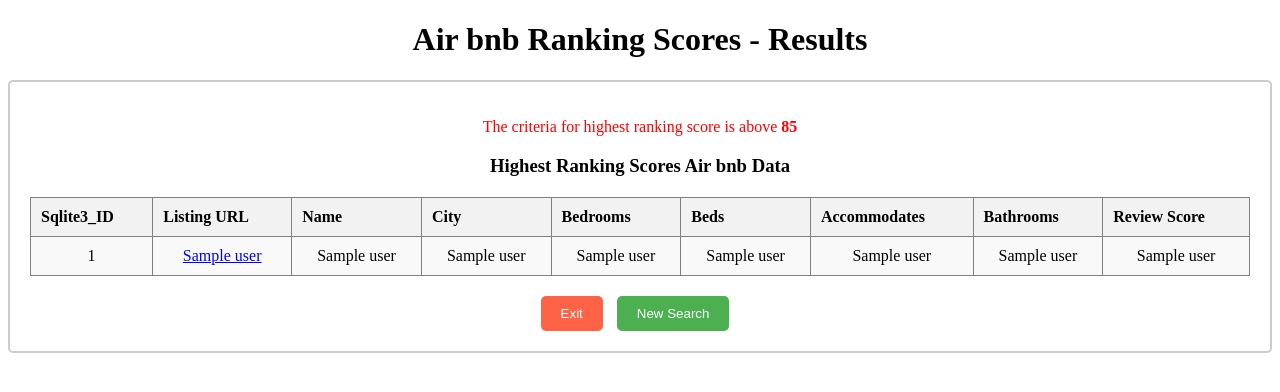
After one commit to cell32/air-bnb-test, a Flask app: template src/templates/dmodified.html in a window 1280 px wide. The commit adds this page. Shown: the top 392 px of the page. Run offline with Flask 3, Linux system fonts and the light colour scheme; the template is opened without the code that fills it: most values are stand-ins (such as "Sample title", 1, 10 or a date in 2020); parts of the project's set-up code (start-up, migrations or seed data) failed here and were passed over.

Commit message:
Working app, completed all css styling and data manipuilation thorugh data_modifier.py which was added to the project

```diff
--- a/scripts/data_collector.py
+++ b/scripts/data_collector.py
@@ -19,7 +19,8 @@
         collection_name = "listingsAndReviews"
 
         # Connect to MongoDB Atlas
-        client = MongoClient(connection_string)
+        # client = MongoClient("MONGODB_URI")
+        client = MongoClient("mongodb+srv://cell32:OJzViDMsp75xYXVt@cluster0.fz0r2ef.mongodb.net/?retryWrites=true&w=majority")
         db = client[database_name]
         collection = db[collection_name]
 
--- a/src/app.py
+++ b/src/app.py
@@ -1,12 +1,23 @@
 #!/usr/bin/env python3
 
 import os
-from flask import Flask, redirect, render_template, request, url_for
+from flask import Flask, redirect, render_template, request, url_for, session
 from scripts.data_collector import retrieve_airbnb_data
+from scripts.data_modifier import see_highest_ranking_data
 from flask_sqlalchemy import SQLAlchemy
 from bson.decimal128 import Decimal128
+from dotenv import load_dotenv
+
+load_dotenv()
 
 app = Flask(__name__)
+
+# Setting up secret key to use session variables and use 'country' input value to be used in another route
+session_secret_key_str = os.getenv('session_secret_key')
+session_secret_key_bytes = session_secret_key_str.encode('utf-8')
+
+app.secret_key = session_secret_key_bytes
+
 
 app.config['SQLALCHEMY_DATABASE_URI'] = 'sqlite:///Users.sqlite3'
 app.config['SQLALCHEMY_TRACK_MODIFICATIONS'] = False
@@ -16,14 +27,15 @@
 # Define the Users  model
 class Users(db.Model):
     __tablename__ = 'Users'
-    id = db.Column("User_ID", db.Integer, primary_key=True)
-    listing_url = db.Column(db.String(255))
-    name = db.Column(db.String(255))
-    city = db.Column(db.String(255))
-    bedrooms = db.Column(db.Integer)
-    beds = db.Column(db.Integer)
-    accommodates = db.Column(db.Integer)
-    bathrooms = db.Column(db.Numeric, nullable=True, default=None)
+    id=db.Column("User_ID", db.Integer, primary_key=True)
+    listing_url=db.Column(db.String(255))
+    name=db.Column(db.String(255))
+    city=db.Column(db.String(255))
+    bedrooms=db.Column(db.Integer)
+    beds=db.Column(db.Integer)
+    accommodates=db.Column(db.Integer)
+    bathrooms=db.Column(db.Numeric, nullable=True, default=None)
+    review_score=db.Column(db.Integer)
 
 # Create all tables if they do not exist
 with app.app_context():
@@ -53,6 +65,7 @@
 def retrieve_data():
     num_bedrooms = request.form.get("num_bedrooms", 0)
     country = request.form.get("country", "")
+    session['country'] = country  # Store country in session variables. secret key is needed to use session.
 
     # Call the function from data_collector.py
     result = retrieve_airbnb_data(num_bedrooms, country)
@@ -69,11 +82,12 @@
         user = Users(
             listing_url=item.get('listing_url', ''),
             name=item.get('name', ''),
-            city=item.get('city', ''),
+            city=item.get('address', {}).get('suburb', ''),
             bedrooms=item.get('bedrooms', 0),
             beds=item.get('beds', 0),
             accommodates=item.get('accommodates', 0),
-            bathrooms=item.get('bathrooms', 0.0)
+            bathrooms=item.get('bathrooms', 0.0),
+            review_score=item.get('review_scores', {}).get('review_scores_rating', 0)
         )
         db.session.add(user)
 
@@ -83,6 +97,18 @@
     # You can do something with the result, like passing it to a template
     return render_template("result.html", result=result, country=country)
 
+@app.route('/see_highest_ranking', methods=['POST'])
+def see_highest_ranking():
+    country =  session.get('country')
+    try:
+        # Call the function from data_modifier.py
+        filtered_rows = see_highest_ranking_data()
+
+        return render_template("dmodified.html", highest_rankings=filtered_rows, country=country)
+
+    except Exception as e:
+        print("Exception during see_highest_ranking_route:", e)
+        return "An error occurred"
 
 if __name__ == "__main__":
     app.run(debug=True, use_reloader=True)
--- a/src/static/choices.css
+++ b/src/static/choices.css
@@ -3,6 +3,12 @@
 body {
     font-family: Arial, sans-serif;
     background-color: #f4f4f4;
+    text-align: center;
+}
+
+.choices-test {
+    width:800px;
+    margin: auto;
     text-align: center;
 }
 .choices-container {
--- a/src/static/result.css
+++ b/src/static/result.css
@@ -5,12 +5,13 @@
 }
 
 /* Center the h4 tag */
-.result-container h4 {
+/* .result-container h4 {
     text-align: center;
-}
+} */
 
 /* Style for the result container */
 .result-container {
+    text-align: center;
     margin-top: 20px;
     border: 2px solid #ccc;
     border-radius: 5px;
@@ -73,7 +74,26 @@
     margin-right: 10px;
 }
 
-/* Center the buttons horizontally */
-.result-buttons {
+.highest-rankin-score-button {
+    background-color: #4caf50;
+    color: white;
+    padding: 10px 20px;
+    border: none;
+    border-radius: 5px;
+    text-decoration: none;
+    cursor: pointer;
+    margin-top: 20px;
+    margin-right: 10px;
+}
+
+.result-buttons-container {
     align-items: center;
 }
+
+.ranking-buttons-container {
+    align-items: center;
+}
+
+.ranking-page-buttons {
+    align-items: center;
+}
--- /dev/null
+++ b/src/templates/dmodified.html
@@ -0,0 +1,59 @@
+<!-- dmodified.html -->
+
+<!DOCTYPE html>
+<html lang="en">
+<head>
+    <meta charset="UTF-8">
+    <meta name="viewport" content="width=device-width, initial-scale=1.0">
+    <link rel="stylesheet" href="{{ url_for('static', filename='result.css') }}">
+    <div class="title">
+        <h1>Air bnb Ranking Scores - Results</h1>
+    </div>
+</head>
+<body>
+    <div class="result-container">
+        <p style="color: red">The criteria for highest ranking score is above <strong>85</strong></p>
+        <h3>Highest Ranking Scores Air bnb Data</h3>
+        <table border="1">
+            <tr>
+                <th>Sqlite3_ID</th>
+                <th>Listing URL</th>
+                <th>Name</th>
+                <th>City</th>
+                <th>Bedrooms</th>
+                <th>Beds</th>
+                <th>Accommodates</th>
+                <th>Bathrooms</th>
+                <th>Review Score</th>
+            </tr>
+            {% for user in highest_rankings %}
+            <tr>
+                <td>{{ user[0] }}</td>
+                <td><a href="{{ user[1] }}" target="_blank"> {{ user[1] }}</a></td>
+                <td>{{ user[2] }}</td>
+                <td>{{ user[3] }}</td>
+                <td>{{ user[4] }}</td>
+                <td>{{ user[5] }}</td>
+                <td>{{ user[6] }}</td>
+                <td>{{ user[7] }}</td>
+                <td>{{ user[8] }}</td>
+            </tr>
+            {% endfor %}
+        </table>
+        <div class="result-buttons-container">
+            <a href="{{ url_for('exit') }}"><button type="button" class="exit-button">Exit</button></a>
+            <a href="{{ url_for('show_choices', input_name='test') }}"><button type="button" class="new-search-button">New Search</button></a>
+        </div>
+    </div>
+</body>
+
+
+
+
+
+
+
+
+
+
+</html>
```
Also changed, not shown: inspect_users.py (+4 -6 lines), requirements.txt (+14 -15 lines), scripts/data_modifier.py (added, +34 -0 lines), src/templates/choices.html (+10 -8 lines), src/templates/login.html (+4 -4 lines), src/templates/result.html (+10 -3 lines).
